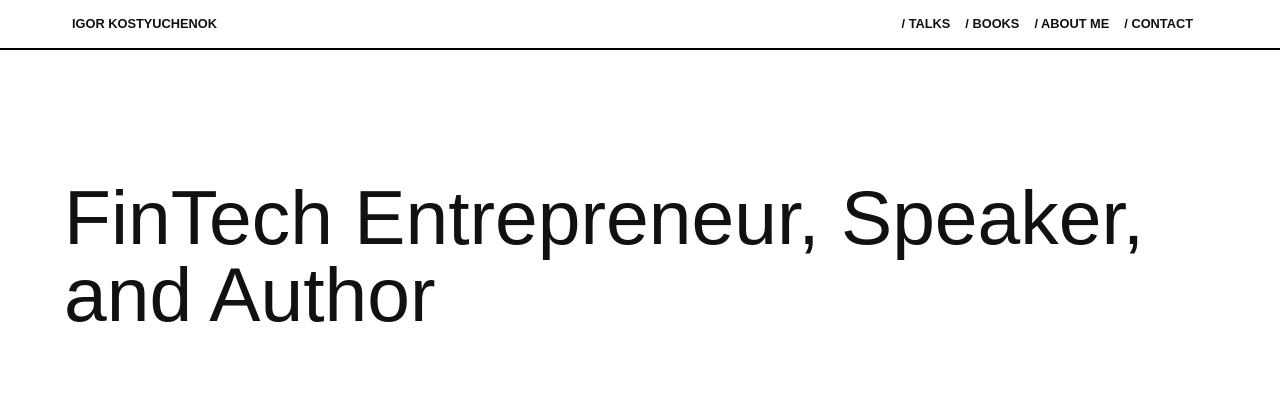
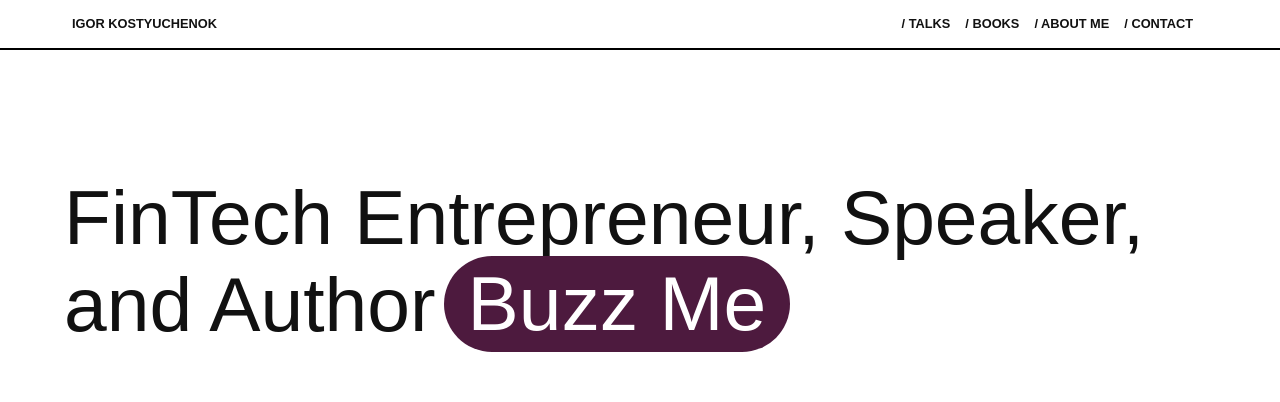
Before and after one commit to igorkosta/kostyuchenok-com, a React (Vite) app: page / in a window 1280 px wide. Shown: the top 402 px of the page. Built offline with nearby package versions, Linux system fonts and the light colour scheme.

Commit message:
Buzz me button

```diff
--- a/src/App.jsx
+++ b/src/App.jsx
@@ -88,7 +88,12 @@ export default function PersonalSite() {
       </header>
 
       <div className="bio">
-        <h1 className="hero-text">FinTech Entrepreneur, Speaker, and Author</h1>
+        <h1 className="hero-text">
+          FinTech Entrepreneur, Speaker, and Author
+          <a href="https://buzz.kostyuchenok.com/meet" target="_blank" rel="noopener noreferrer" className="connect-button">
+            Buzz Me
+          </a>
+        </h1>
       </div>
 
       <section id="showcase">
--- a/src/index.css
+++ b/src/index.css
@@ -249,6 +249,40 @@ p {
   transition: all 0.3s ease;
 }
 
+@keyframes darkPulse {
+  0% {
+    background-color: #8b0000; /* dark red */
+  }
+  20% {
+    background-color: #003a8c; /* dark blue */
+  }
+  40% {
+    background-color: #8c6f00; /* dark yellow (mustard) */
+  }
+  60% {
+    background-color: #5a3a1e; /* dark brown */
+  }
+  80% {
+    background-color: #0f6622; /* dark green */
+  }
+  100% {
+    background-color: #8b0000; /* back to dark red */
+  }
+}
+
+.connect-button {
+  display: inline-block;
+  padding: 0.6rem 1.5rem;
+  background: blue;
+  color: #fff;
+  text-decoration: none;
+  border-radius: 99px;
+  font-weight: 500;
+  transition: all 0.3s ease;
+  margin: 0 0.5rem;
+  animation: darkPulse 6s ease-in-out infinite;
+}
+
 .talk .description a:hover {
   background: #878953;
   transform: scale(1.05);
```
